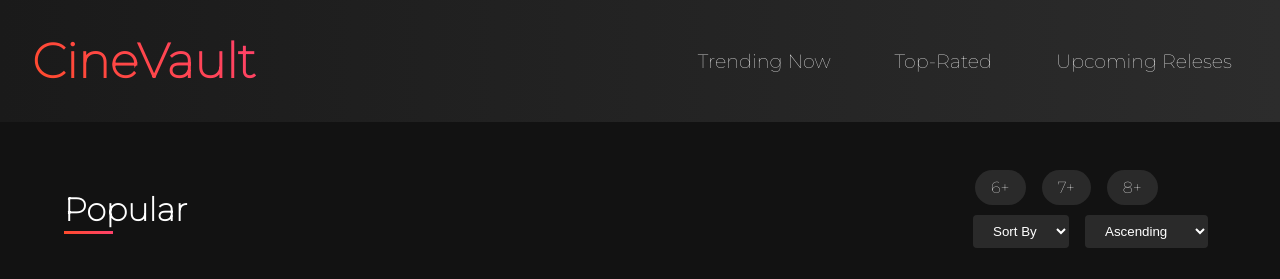
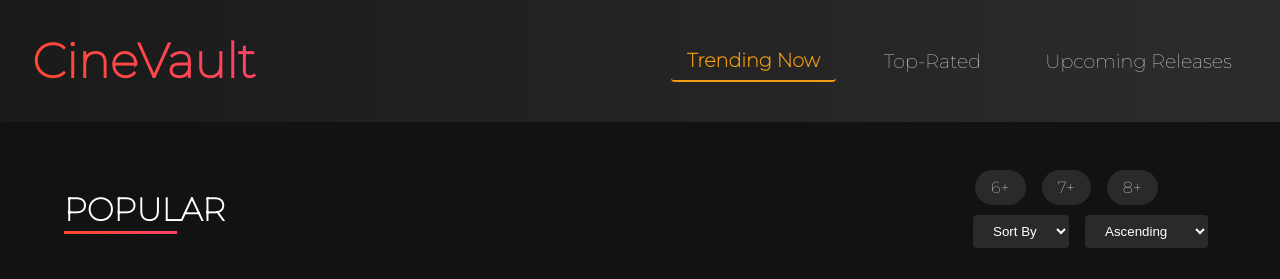
Before and after one commit to denichinv/CineVault, a React (Vite) app: page / in a window 1280 px wide. Shown: the top 279 px of the page. Built offline with nearby package versions, Linux system fonts and the light colour scheme; no server answers.

Commit message:
feat: add dynamic movie category switching via navbar

```diff
--- a/src/App.jsx
+++ b/src/App.jsx
@@ -1,14 +1,17 @@
 import Header from "./components/Header";
-import "./App.css";
 import Footer from "./components/Footer";
 import MovieList from "./components/MovieList";
+import "./App.css";
+import React, { useState } from "react";
 
 function App() {
+  const [category, setCategory] = useState("popular");
+
   return (
     <>
-      <Header></Header>
-      <MovieList></MovieList>
-      <Footer></Footer>
+      <Header setCategory={setCategory} category={category} />
+      <MovieList category={category} />
+      <Footer />
     </>
   );
 }
--- a/src/components/Header.jsx
+++ b/src/components/Header.jsx
@@ -1,14 +1,42 @@
 import React from "react";
 import "./header.css";
 
-const Header = () => {
+const Header = ({ setCategory, category }) => {
   return (
     <nav className="navbar">
       <h1>CineVault</h1>
       <div className="navbar_links">
-        <a href="">Trending Now</a>
-        <a href="">Top-Rated</a>
-        <a href="">Upcoming Releses</a>
+        <a
+          href="#"
+          onClick={(e) => {
+            e.preventDefault();
+            setCategory("popular");
+          }}
+          className={category === "popular" ? "active" : ""}
+        >
+          Trending Now
+        </a>
+        <a
+          href="#"
+          onClick={(e) => {
+            e.preventDefault();
+            setCategory("top_rated");
+          }}
+          className={category === "top_rated" ? "active" : ""}
+        >
+          Top-Rated
+        </a>
+
+        <a
+          href="#"
+          onClick={(e) => {
+            e.preventDefault();
+            setCategory("upcoming");
+          }}
+          className={category === "upcoming" ? "active" : ""}
+        >
+          Upcoming Releases
+        </a>
       </div>
     </nav>
   );
--- a/src/components/MovieList.jsx
+++ b/src/components/MovieList.jsx
@@ -3,22 +3,27 @@ import "./movieList.css";
 import MovieCard from "./MovieCard";
 import FilterMovies from "./FilterMovies";
 import SortMovies from "./SortMovies";
-const MovieList = () => {
+const MovieList = ({ category }) => {
   const [movies, setMovies] = useState([]);
   const [allMoviesFiltered, setAllMoviesFiltered] = useState([]);
   const [sortBy, setSortBy] = useState("");
   const [givingRating, setRating] = useState(0);
   const [loading, setLoading] = useState(true);
   useEffect(() => {
-    fetchmovies();
-  }, []);
+    fetchmovies(category);
+  }, [category]);
 
-  const fetchmovies = async () => {
+  const fetchmovies = async (selectedCategory = "popular") => {
     const API_KEY = import.meta.env.VITE_TMDB_API_KEY;
 
-    const res = await fetch(
-      `https://api.themoviedb.org/3/movie/popular?api_key=${API_KEY}`
-    );
+    const endpoint =
+      selectedCategory === "upcoming"
+        ? "https://api.themoviedb.org/3/movie/upcoming"
+        : `https://api.themoviedb.org/3/movie/${selectedCategory}`;
+
+    console.log("Fetching from:", `${endpoint}?api_key=${API_KEY}`);
+
+    const res = await fetch(`${endpoint}?api_key=${API_KEY}`);
     const data = await res.json();
     setMovies(data.results);
     console.log(data.results);
@@ -71,7 +76,7 @@ const MovieList = () => {
   return (
     <section className="movie_list">
       <header className="movieheader">
-        <h2 className="center_el movieh2head">Popular</h2>
+        <h2 className="center_el movieh2head">{category.toUpperCase()}</h2>
         <div className="center_el movie_listadd">
           <FilterMovies
             givingRating={givingRating}
--- a/src/components/header.css
+++ b/src/components/header.css
@@ -52,3 +52,9 @@
     gap: 1rem;
   }
 }
+
+.navbar_links a.active {
+  font-weight: bold;
+  color: #f39c12;
+  border-bottom: 2px solid #f39c12;
+}
--- a/src/components/movieList.css
+++ b/src/components/movieList.css
@@ -25,9 +25,13 @@
   position: absolute;
   bottom: -5px;
   left: 0;
-  width: 40%;
+  width: 70%;
   height: 3px;
   background: linear-gradient(45deg, #ff4b2b, #ff416c);
+}
+.movieh2head:hover::after {
+  width: 105%;
+  transition: width 0.3s ease;
 }
 
 .movie_filter {
@@ -42,7 +46,9 @@
   background: rgba(255, 255, 255, 0.1);
   border-radius: 20px;
   cursor: pointer;
-  transition: background 0.3s ease, transform 0.3s ease;
+  transition:
+    background 0.3s ease,
+    transform 0.3s ease;
   color: white;
   list-style: none;
   margin-bottom: 10px;
```
